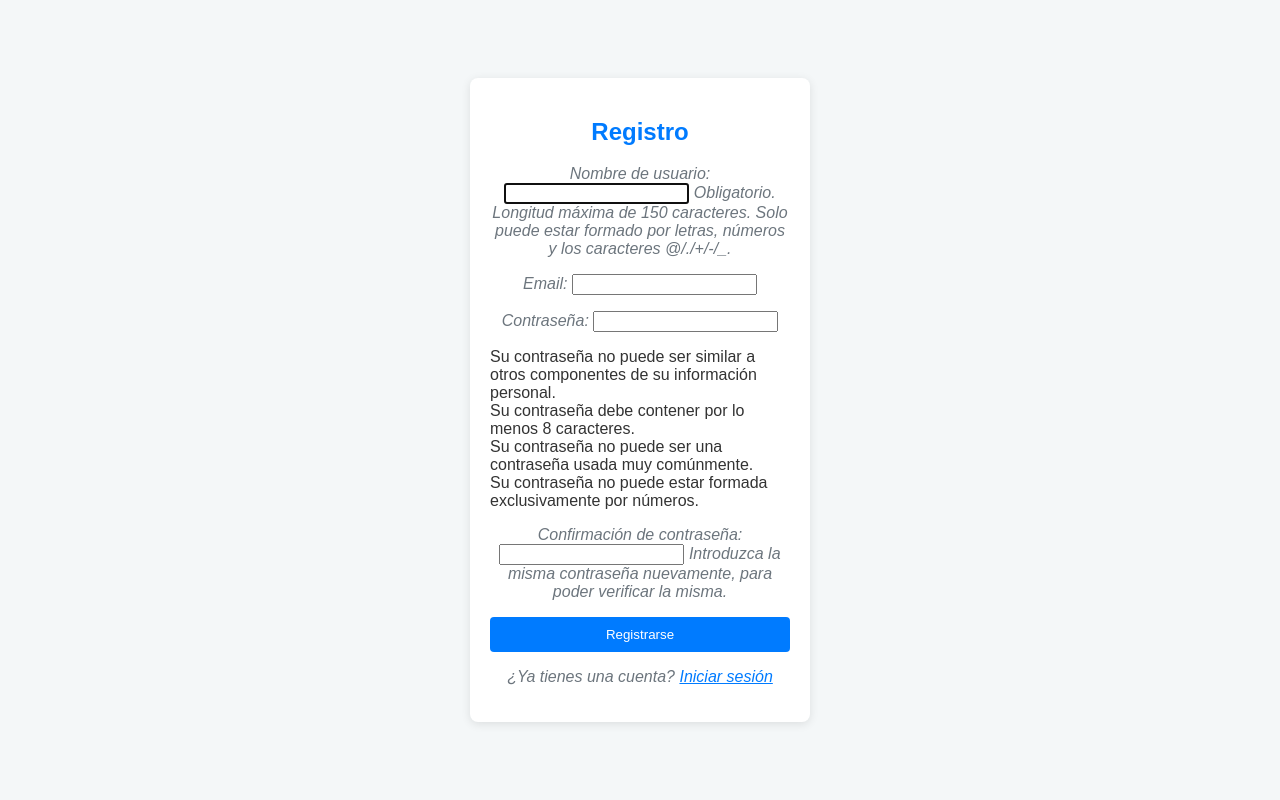
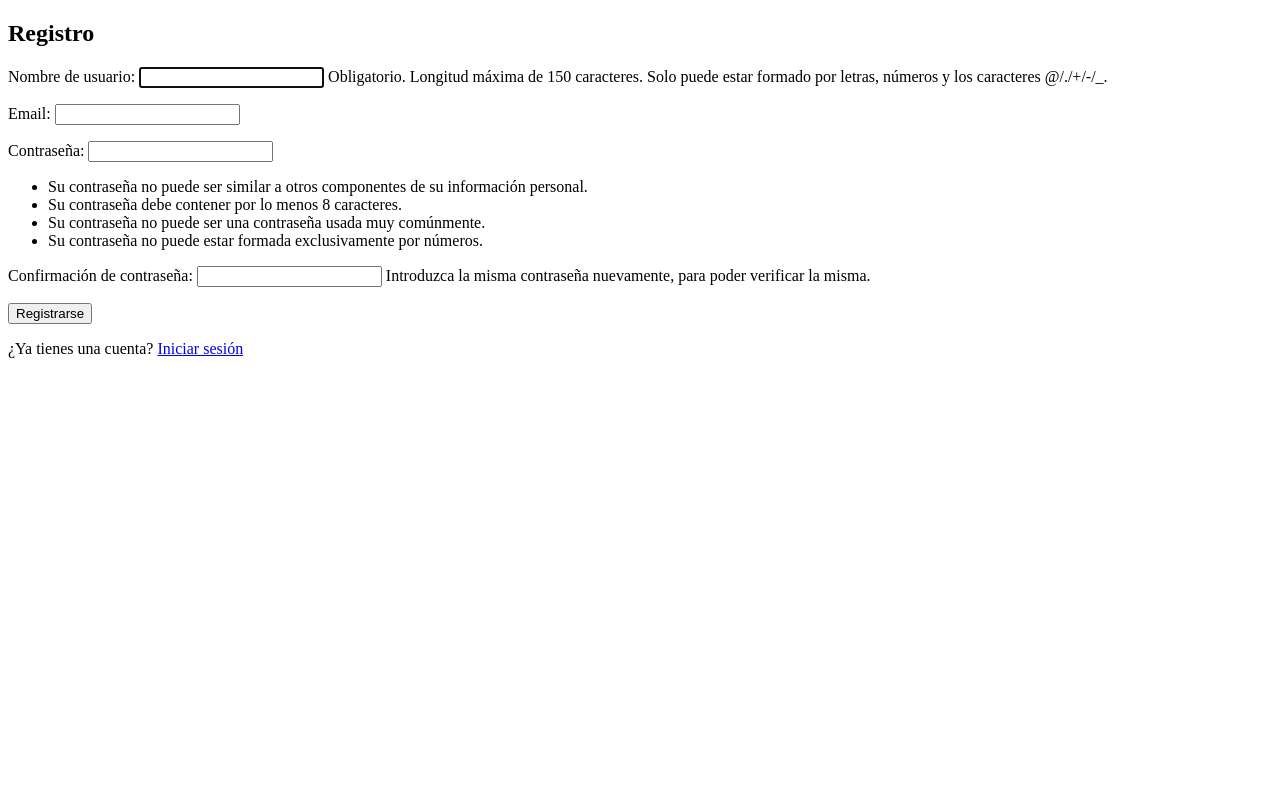
Before and after one commit to LucasDRavarotto/Emprender, a Django app: page /register/ in a window 1280 px wide. Run offline with Django 5.2, Linux system fonts and the light colour scheme; parts of the project's set-up code (start-up, migrations or seed data) failed here and were passed over.

Commit message:
ola k ase

```diff
--- a/static/css/styles.css
+++ b/static/css/styles.css
@@ -49,101 +49,3 @@
 .btn-custom:hover {
     background-color: #343a40;
 }
-
-/* Estilos para los resultados de búsqueda */
-
-body {
-    font-family: Arial, sans-serif;
-    background-color: #f8f9fa; /* Color de fondo suave */
-    color: #343a40; /* Color de texto oscuro */
-    margin: 20px;
-}
-
-/* Encabezado */
-h1 {
-    text-align: center; /* Centrar el texto */
-    color: #007bff; /* Color azul para el encabezado */
-    margin-bottom: 20px; /* Espacio debajo del encabezado */
-}
-
-/* Lista de categorías */
-ul {
-    list-style-type: none; /* Eliminar viñetas */
-    padding: 0; /* Eliminar padding */
-}
-
-/* Estilo para los enlaces de las categorías */
-li a {
-    text-decoration: none; /* Sin subrayado */
-    color: #007bff; /* Color azul */
-    font-weight: bold; /* Texto en negrita */
-    display: block; /* Hacer que el enlace ocupe todo el bloque del li */
-    padding: 10px; /* Espaciado interno */
-    border-radius: 5px; /* Bordes redondeados */
-    transition: background-color 0.3s, color 0.3s; /* Transiciones suaves */
-}
-
-/* Efecto hover para los enlaces */
-li a:hover {
-    background-color: #e9ecef; /* Color de fondo al pasar el mouse */
-    color: #0056b3; /* Color de texto al pasar el mouse */
-}
-
-/* Mensaje de no resultados */
-p {
-    text-align: center; /* Centrar el texto */
-    color: #6c757d; /* Color gris para el mensaje */
-    font-style: italic; /* Cursiva para el mensaje */
-}
-
-/* Estilo general para el body de registrar y logear */
-body {
-    font-family: Arial, sans-serif;
-    background-color: #f4f7f8; /* Fondo suave */
-    color: #333; /* Color del texto */
-    display: flex;
-    justify-content: center;
-    align-items: center;
-    height: 100vh; /* Ocupa toda la altura de la ventana */
-    margin: 0; /* Elimina margen */
-}
-
-/* Estilo para el contenedor del formulario */
-.form-container {
-    background-color: white; /* Fondo blanco para el formulario */
-    padding: 20px;
-    border-radius: 8px; /* Bordes redondeados */
-    box-shadow: 0 2px 10px rgba(0, 0, 0, 0.1); /* Sombra sutil */
-    width: 300px; /* Ancho del formulario */
-}
-
-/* Estilo para los encabezados */
-h2 {
-    text-align: center; /* Centra el texto */
-    color: #007bff; /* Color del encabezado */
-}
-
-/* Estilo para los botones */
-button {
-    background-color: #007bff; /* Color de fondo del botón */
-    color: white; /* Color del texto del botón */
-    border: none; /* Sin borde */
-    border-radius: 4px; /* Bordes redondeados */
-    padding: 10px; /* Espaciado interno */
-    cursor: pointer; /* Cambia el cursor al pasar */
-    width: 100%; /* Ancho completo del botón */
-}
-
-button:hover {
-    background-color: #0056b3; /* Color al pasar el mouse */
-}
-
-/* Estilo para los enlaces */
-a {
-    color: #007bff; /* Color del enlace */
-}
-
-a:hover {
-    text-decoration: underline; /* Subrayado al pasar el mouse */
-    color: #0056b3; /* Color al pasar el mouse */
-}
--- a/templates/main.html
+++ b/templates/main.html
@@ -175,7 +175,7 @@
                     </div>
                     <div class="usuario2 d-flex align-items-center">
                         <div class="icon-wrapper">
-                            <img src="{% if user.profile.picture %}{{ user.profile.picture.url }}{% else %}static/images/anon.jpg{% endif %}" width="70px" height="70px" alt="Foto de usuario">
+                            <img src="static/images/eve.jpeg" width="70px" height="70px" alt="Foto de usuario1" style="border-radius: 50%; border: 2px solid #272727; margin-right: 10px;">
                         </div>
                         <div class="infos-wrapper">
                             <h4 class="text-primary">Evelin Valdez</h4>
@@ -186,7 +186,7 @@
                 <div class="col-sm-6 col-md-4">
                     <div class="usuario3 d-flex align-items-center">
                         <div class="icon-wrapper">
-                            <img src="{% if user.profile.picture %}{{ user.profile.picture.url }}{% else %}static/images/anon.jpg{% endif %}" width="70px" height="70px" alt="Foto de usuario">
+                            <img src="static/images/anon.jpg" width="70px" height="70px" alt="Foto de usuario1" style="border-radius: 50%; border: 2px solid #272727; margin-right: 10px;">
                         </div>
                         <div class="infos-wrapper">
                             <h4 class="text-primary">Eric Santino Quinteros</h4>
@@ -195,7 +195,7 @@
                     </div>
                     <div class="usuario4 d-flex align-items-center">
                         <div class="icon-wrapper">
-                            <img src="{% if user.profile.picture %}{{ user.profile.picture.url }}{% else %}static/images/anon.jpg{% endif %}" width="70px" height="70px" alt="Foto de usuario">
+                            <img src="static/images/franco.jpeg" width="70px" height="70px" alt="Foto de usuario1" style="border-radius: 50%; border: 2px solid #272727; margin-right: 10px;">
                         </div>
                         <div class="infos-wrapper">
                             <h4 class="text-primary">Franco Godoy</h4>
```
Also changed, not shown: db.sqlite3, post/migrations/0002_post_link1_post_link1_title_post_link2_and_more.py (added), static/assets/css/ollie.css, static/assets/imgs/resistencia.jpg (added), static/images/Captura_de_pantalla_2024-10-19_231805.png (added), static/images/Captura_de_pantalla_2024-10-19_232052.png (added), static/images/eve.jpeg (added), static/images/franco.jpeg (added), static/images/header.jpg (added), static/images/images_1.jpg (added), static/images/static/images/detalle_pics/Sábado_2.jpg (added), static/images/static/images/detalle_pics/Sábado_2_hF5k9Lt.jpg (added), 1 other file.
